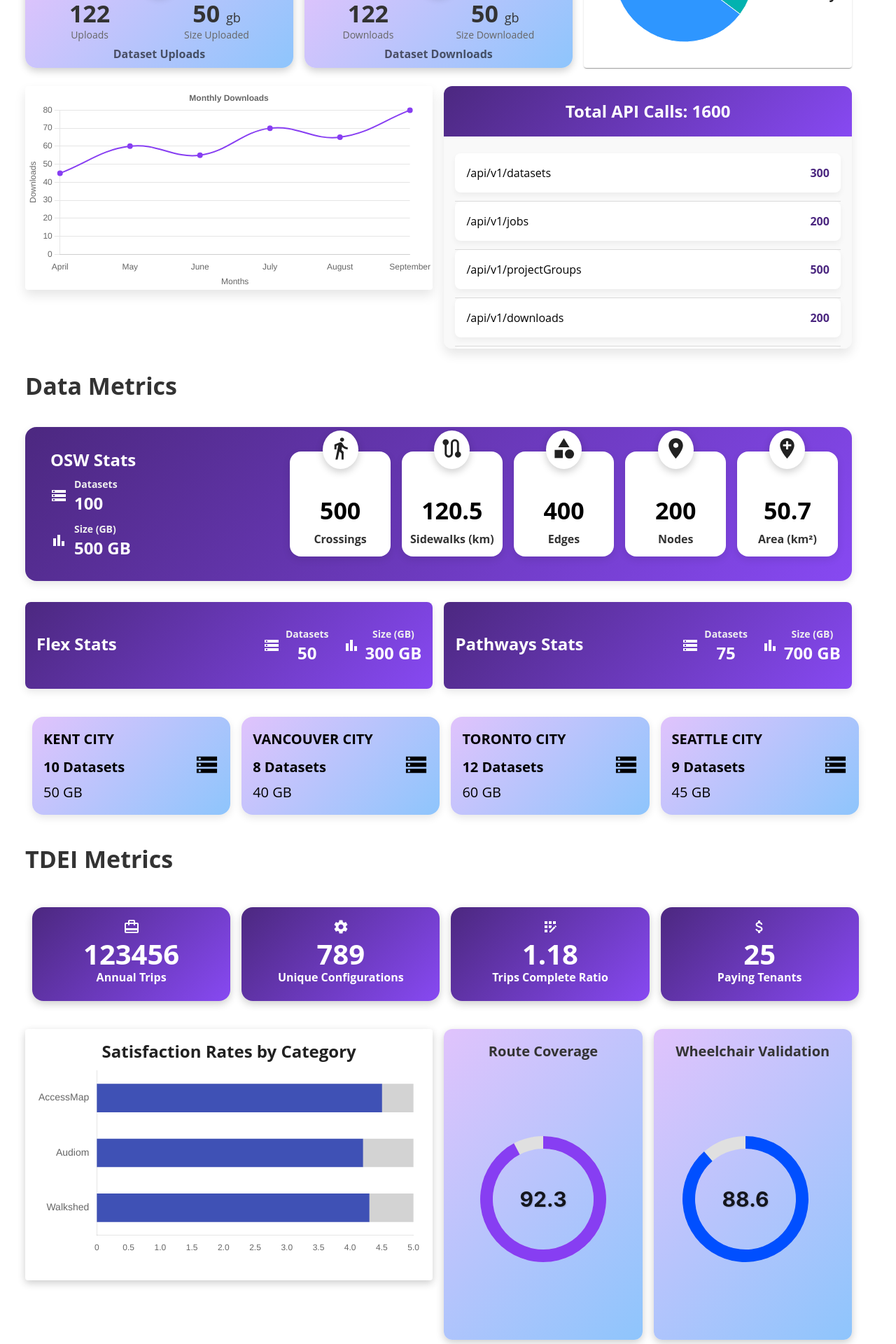
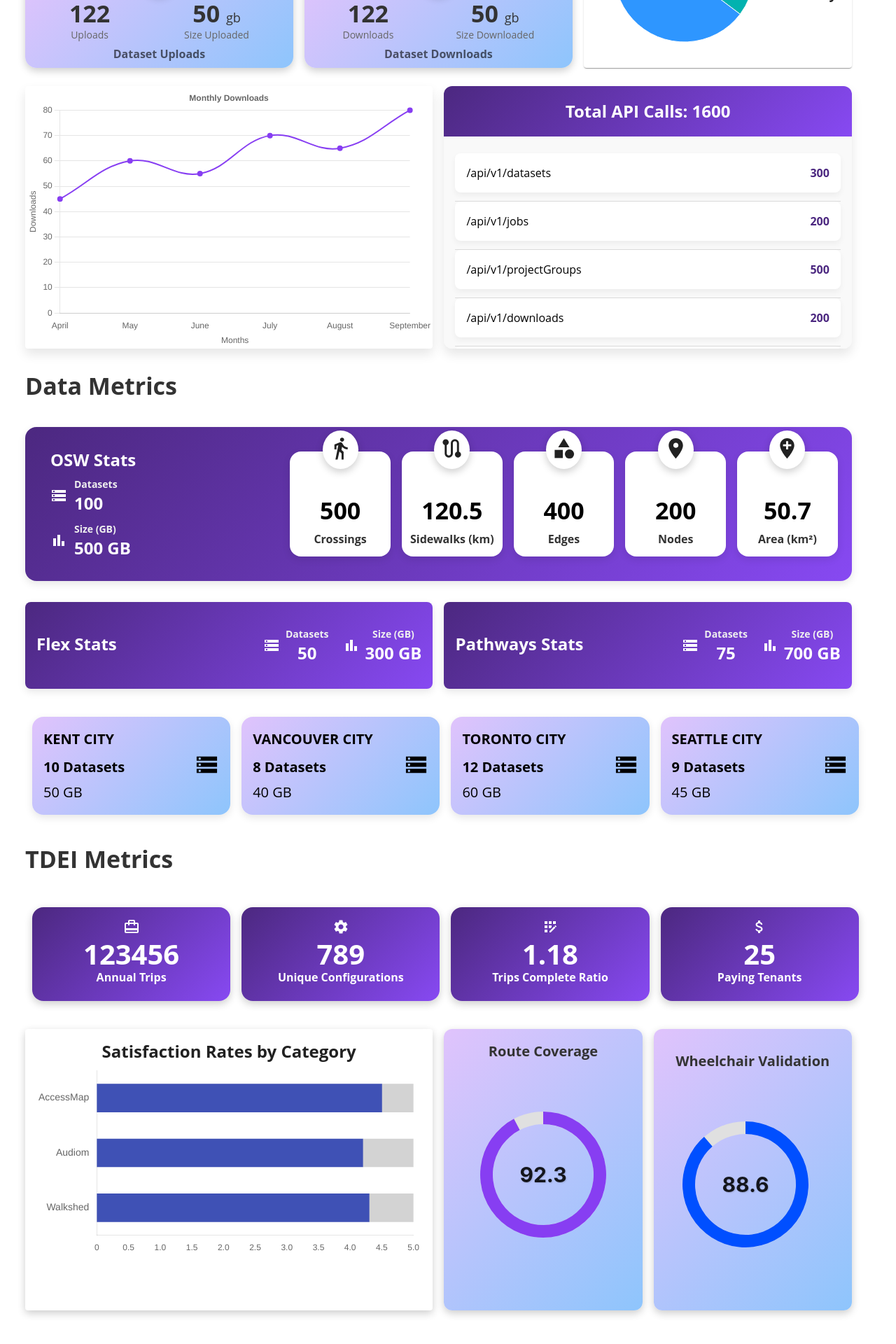
Before and after one commit to TaskarCenterAtUW/TDEI-Performance-Dashboard, a React (Create React App) app in the folder tdei-dashboard/: page / in a window 1280 px wide. Shown: the part 400-2320 px from the top of the page at 70% size. Built offline with nearby package versions, Linux system fonts and the light colour scheme.

Commit message:
made minor height related fixes

```diff
--- a/tdei-dashboard/src/components/CustomGauge.js
+++ b/tdei-dashboard/src/components/CustomGauge.js
@@ -26,7 +26,7 @@ const CustomGauge = ({ color, percentage, title }) => {
 
   const settings = {
     width: 200,
-    height: 370,
+    height: 300,
     value: value,
   };
 
--- a/tdei-dashboard/src/components/LineChart.js
+++ b/tdei-dashboard/src/components/LineChart.js
@@ -31,6 +31,7 @@ const CustomLineChart = ({ data }) => {
   };
   const options = {
     responsive: true,
+  maintainAspectRatio: false,
     plugins: {
       legend: {
         display : false
--- a/tdei-dashboard/src/components/SystemUsageCards.js
+++ b/tdei-dashboard/src/components/SystemUsageCards.js
@@ -99,7 +99,7 @@ export default function SystemUsageCards({ details }) {
                         </Card>
                     </Grid>
                     <Grid item xs={6} sx={{marginTop:'10px'}}>
-                        <Card sx={{ boxShadow: '0px 8px 16px rgba(0, 0, 0, 0.1)'}}>
+                        <Card sx={{ boxShadow: '0px 8px 16px rgba(0, 0, 0, 0.1)', height:'375px'}}>
                         <CustomLineChart data={downloadsPerMonth} />
                         </Card>
                     </Grid>
--- a/tdei-dashboard/src/pages/TDEIMetrics/TDEIMetrics.js
+++ b/tdei-dashboard/src/pages/TDEIMetrics/TDEIMetrics.js
@@ -33,8 +33,8 @@ const TDEIMetrics = () => {
         <AppMetricsCards tdeiAppMetrics={tdeiAppMetrics} />
         <Grid container spacing={2} sx={{ paddingTop: '30px' }}>
           <Grid item xs={12} sm={6}>
-            <Card sx={{ padding: '16px', textAlign: 'center',boxShadow: '0px 4px 12px rgba(0, 0, 0, 0.2)'}}>
-              <Box sx={{ width: '100%', textAlign: 'center', marginBottom: '20px' }}>
+            <Card sx={{ padding: '16px', textAlign: 'center',boxShadow: '0px 4px 12px rgba(0, 0, 0, 0.2)', height: '370px'}}>
+              <Box sx={{ width: '100%', textAlign: 'center', marginBottom: '20px', height:'300px' }}>
                 <Typography variant="h5" component="h2" >
                   Satisfaction Rates by Category
                 </Typography>
@@ -44,6 +44,7 @@ const TDEIMetrics = () => {
           </Grid>
           <Grid item xs={12} sm={3} gap={5}>
             <Card sx={{
+                  height: '370px',
                  padding: '16px',
                  textAlign: 'center',
                  boxShadow: '0px 4px 12px rgba(0, 0, 0, 0.2)',
@@ -66,12 +67,14 @@ const TDEIMetrics = () => {
           </Grid>
           <Grid item xs={12} sm={3} gap={5}>
             <Card sx={{
+              height: '370px',
                  padding: '16px',
                  textAlign: 'center',
                  boxShadow: '0px 4px 12px rgba(0, 0, 0, 0.2)',
                  background: 'linear-gradient(135deg, #e0c3fc 0%, #8ec5fc 100%)',
                  borderRadius: '12px',
                  transition: 'transform 0.3s',
+                 display: 'flex', justifyContent: 'center', alignItems: 'center',
                  '&:hover': {
                    transform: 'scale(1.05)',
                    boxShadow: 10,
```
